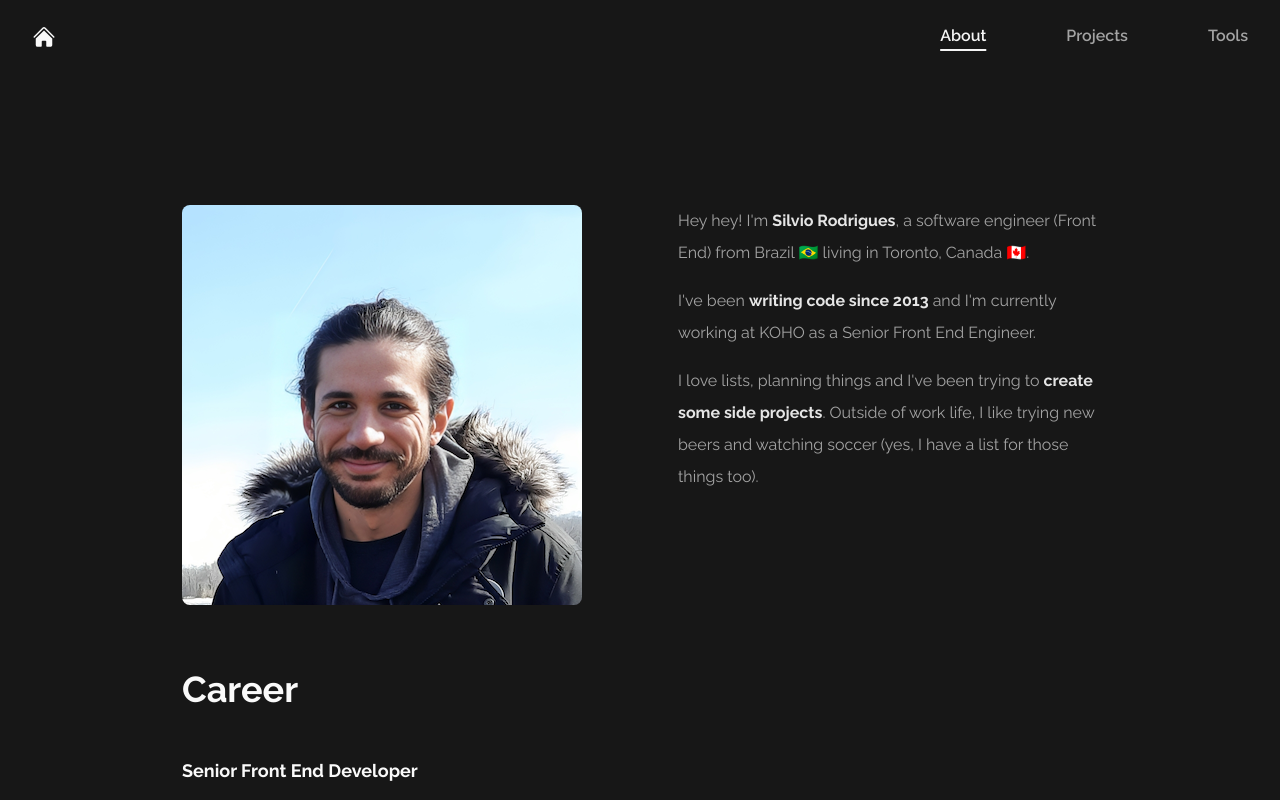
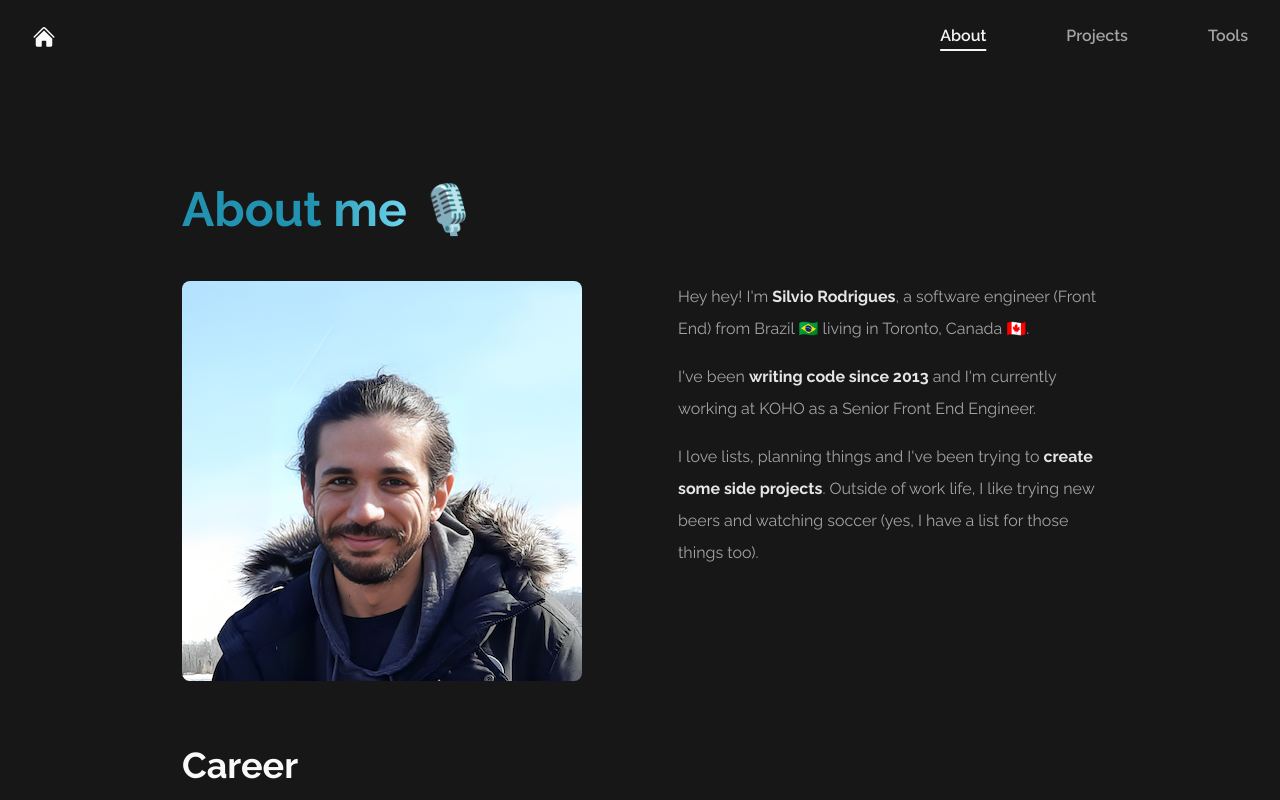
Before and after one commit to silviorodrigues/silviorodrigues.github.io, a Next.js app: page /about in a window 1280 px wide. Shown: the top 800 px of the page. Built offline with nearby package versions, Linux system fonts and the light colour scheme.

Commit message:
Animated text

```diff
--- a/src/app/about/page.tsx
+++ b/src/app/about/page.tsx
@@ -8,7 +8,11 @@ export const metadata: Metadata = {
 
 export default function About() {
   return (
-    <div className="flex flex-col lg:pt-[100px] xl:px-[150px] leading-8">
+    <div className="flex flex-col lg:pt-[80px] xl:px-[150px] leading-8">
+      <h1 className="font-bold text-5xl mb-12">
+        <span className="linear-wipe">About me</span> 🎙️
+      </h1>
+
       <div className="lg:flex lg:gap-24">
         <Image
           src={profilePicture}
--- a/src/app/globals.css
+++ b/src/app/globals.css
@@ -13,3 +13,19 @@
     @apply text-neutral-100 [&:not(.nav-active)]:bg-neutral-800 rounded-lg transition duration-300;
   }
 }
+
+.linear-wipe {
+  background: linear-gradient(to right, #2193b0 20%, #6dd5ed 40%, #6dd5ed 60%, #2193b0 80%);
+  background-size: 200% auto;
+  background-clip: text;
+  text-fill-color: transparent;
+  -webkit-background-clip: text;
+  -webkit-text-fill-color: transparent;
+  animation: shine 3s linear infinite;
+}
+
+@keyframes shine {
+  to {
+    background-position: 200% center;
+  }
+}
--- a/src/app/page.tsx
+++ b/src/app/page.tsx
@@ -3,7 +3,7 @@ import Link from 'next/link';
 export default function Home() {
   return (
     <div className="flex flex-col justify-center">
-      <p className="font-bold text-4xl mb-8">
+      <p className="linear-wipe font-bold text-4xl mb-8">
         Silvio Rodrigues
       </p>
       <p className="font-bold mb-2">
```
